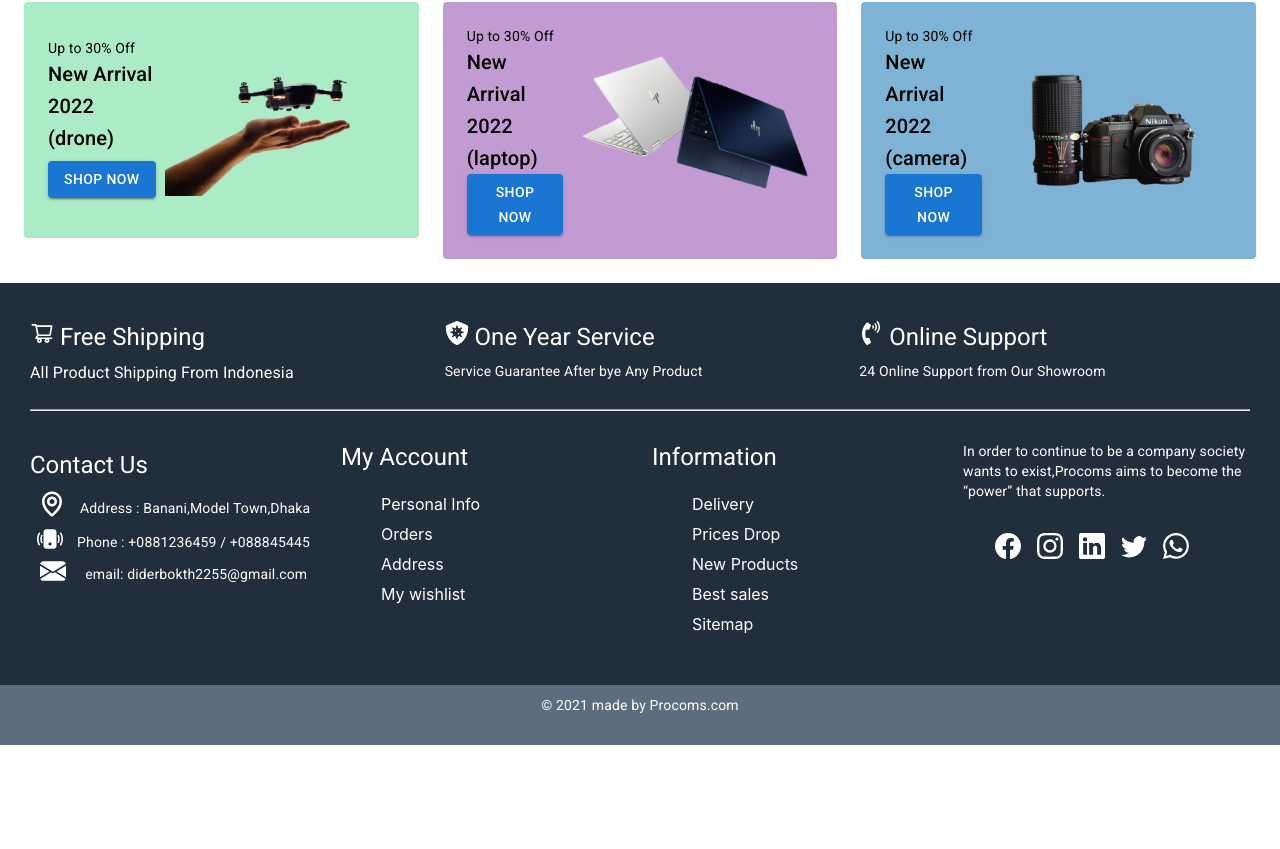
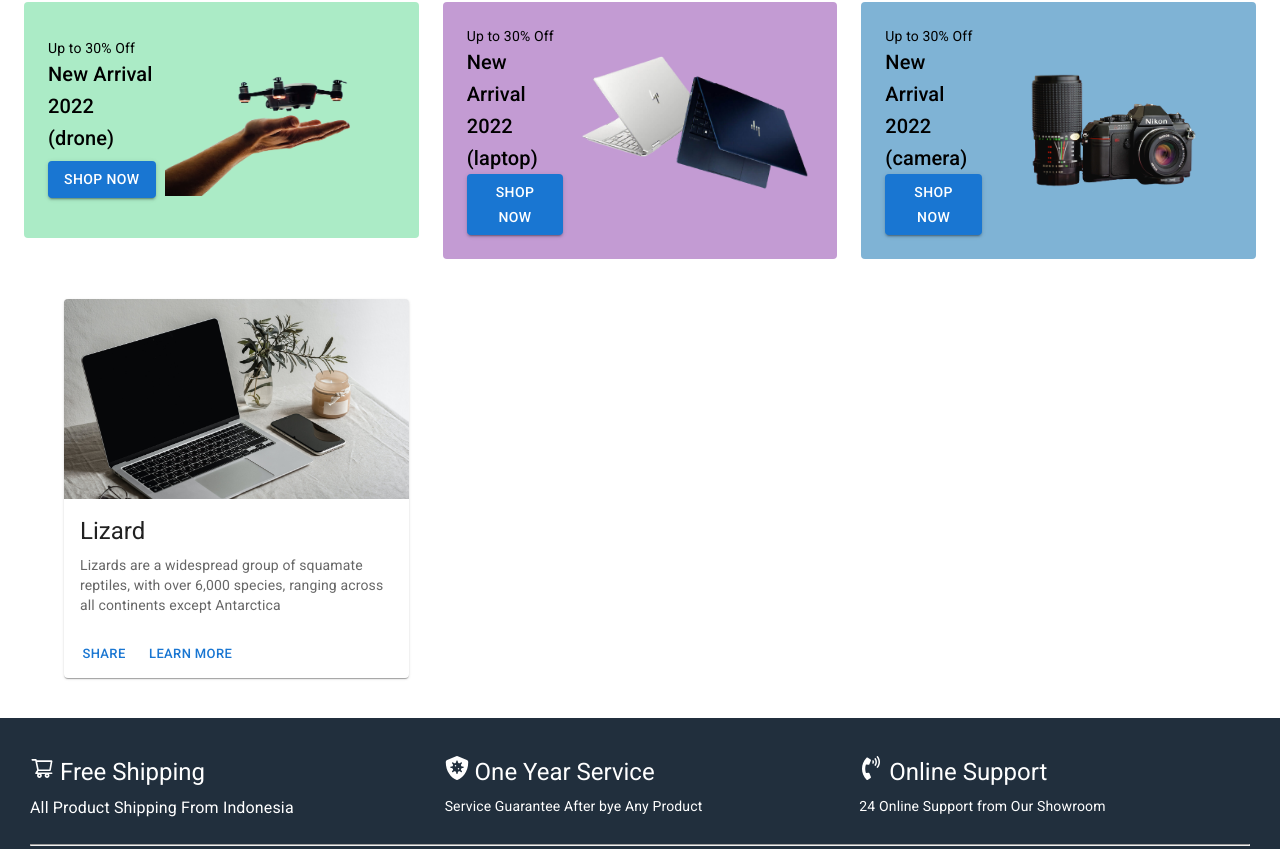
Before and after one commit to Didar2255/procoms, a React (Create React App) app: page / in a window 1280 px wide. Shown: the part 1948-2797 px from the top of the page. Before the commit the page ends 2693 px from the top, so only its background shows below. Built offline with nearby package versions, Linux system fonts and the light colour scheme; no server answers.

Commit message:
card design

```diff
--- a/src/Pages/sharedPages/Home/Home.js
+++ b/src/Pages/sharedPages/Home/Home.js
@@ -1,5 +1,6 @@
 import { Box } from '@mui/material';
 import React from 'react';
+import Product from '../Products/Product/Product';
 import Banner from './Banner/Banner';
 import Features from './Features/Features';
 
@@ -8,6 +9,7 @@ const Home = () => {
     <Box>
       <Banner></Banner>
       <Features></Features>
+      <Product></Product>
     </Box>
   );
 };
--- /dev/null
+++ b/src/Pages/sharedPages/Products/Product/Product.css
@@ -0,0 +1,99 @@
+.product-item a{
+    text-decoration: none;
+}
+.product-card{
+
+    border: 1px solid rgb(58, 57, 57) !important;
+    min-height: 300px;
+}
+.card-body{
+    border-top:  1px solid rgb(53, 53, 53);
+    text-align: right;
+    background-color: black ;
+    color: white;
+}
+*{
+    box-sizing: border-box;
+}
+.box{
+    background: #fff;
+    overflow: hidden;
+    position: relative;
+    margin: 0px auto;
+}
+.box .box-content{
+    position: absolute;
+    top: 0;
+    left: 0;
+    width: 100%;
+    height: 100%;
+}
+.box .box-content::before,
+.box .box-content::after{
+    content: "";
+    width: 95%;
+    height: 47%;
+    background-color: #504545a1;
+    position: absolute;
+    left: 0;
+    right: 0;
+    margin: auto;
+    transition: all 0.5s;
+    opacity: 0;
+    cursor: pointer;
+}
+.box .box-content::before{
+    top: -20px;
+}
+.box .box-content::after{
+    bottom:  -20px;
+}
+.box:hover .box-content::before{
+    top: 3%;
+    opacity: 0.8;
+}
+.box:hover .box-content::after{
+    bottom: 3%;
+    opacity: 0.8;
+}
+.box .content{
+    width: 100%;
+    height: 45px;
+    position: absolute;
+    top: 0;
+    bottom: 0;
+    left: 0;
+    right: 0;
+    margin: auto;
+    z-index: 1;
+    transform: rotate(90deg);
+    opacity: 0;
+    transition: all 0.5s;
+}
+.box:hover .content{
+    opacity: 1;
+    transform: rotate(0deg);
+}
+.box .details-icon{
+    padding: 0;
+   list-style: none;
+   margin-left: 80px;
+}
+.box .details-icon li{
+    display: inline-block;
+}
+.box .details-icon li .icon{
+    color: white;
+    background:rgb(67, 66, 66) ;
+    display: block;
+    width: 30px;
+    height: 30px;
+    padding: 2px;
+    line-height: 35px;
+    font-size: 10px;
+    transition: all 0.5s;
+    margin-left: 30px;
+}
+.icon:hover{
+    cursor: pointer;
+}
--- /dev/null
+++ b/src/Pages/sharedPages/Products/Product/Product.js
@@ -0,0 +1,52 @@
+import React from 'react';
+import Card from '@mui/material/Card';
+import CardActions from '@mui/material/CardActions';
+import CardContent from '@mui/material/CardContent';
+import CardMedia from '@mui/material/CardMedia';
+import Button from '@mui/material/Button';
+import Typography from '@mui/material/Typography';
+import computer from '../../../../assets/Images/About/about.jpg'
+import { Box, Container } from '@mui/material';
+import './Product.css'
+import { AiFillEye, AiOutlineHeart, AiOutlineShoppingCart } from 'react-icons/ai';
+
+const Product = () => {
+    return (
+        <Container>
+            <Card sx={{ maxWidth: 345, my: 5 }}>
+                <Box class='box'>
+                    <CardMedia
+                        component="img"
+                        height="200px"
+                        image={computer}
+                        alt="green iguana"
+                        style={{ width: '350px' }}
+                    />
+                    <Box className='box-content'>
+                        <Box className='content'>
+                            <ul className='details-icon'>
+                                <li title='Quick View'><AiFillEye className='icon' /></li>
+                                <li title='Add to cart'><AiOutlineShoppingCart className='icon' /></li>
+                            </ul>
+                        </Box>
+                    </Box>
+                </Box>
+                <CardContent>
+                    <Typography gutterBottom variant="h5" component="div">
+                        Lizard
+                    </Typography>
+                    <Typography variant="body2" color="text.secondary">
+                        Lizards are a widespread group of squamate reptiles, with over 6,000
+                        species, ranging across all continents except Antarctica
+                    </Typography>
+                </CardContent>
+                <CardActions>
+                    <Button size="small">Share</Button>
+                    <Button size="small">Learn More</Button>
+                </CardActions>
+            </Card>
+        </Container>
+    );
+};
+
+export default Product;
--- a/src/Pages/sharedPages/Products/Products.js
+++ b/src/Pages/sharedPages/Products/Products.js
@@ -1,7 +1,10 @@
 import React from 'react';
 
 const Products = () => {
-  return <div>this is the product page</div>;
+  return (
+    <>
+    </>
+  );
 };
 
 export default Products;
```
